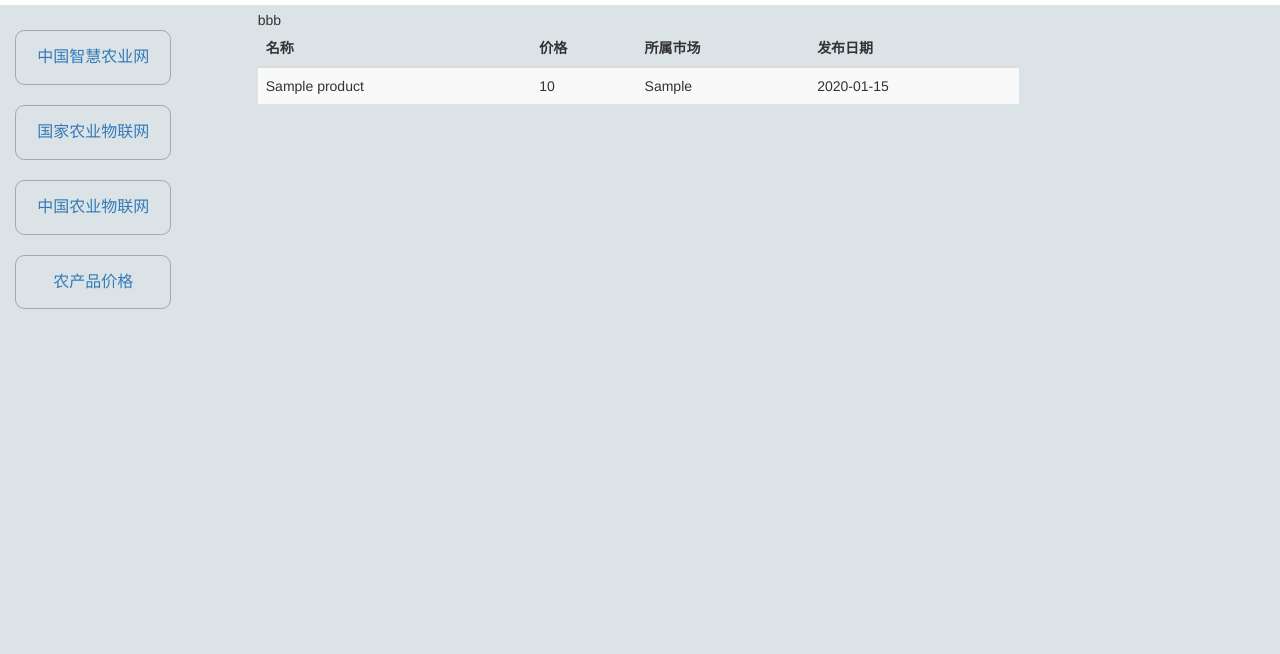
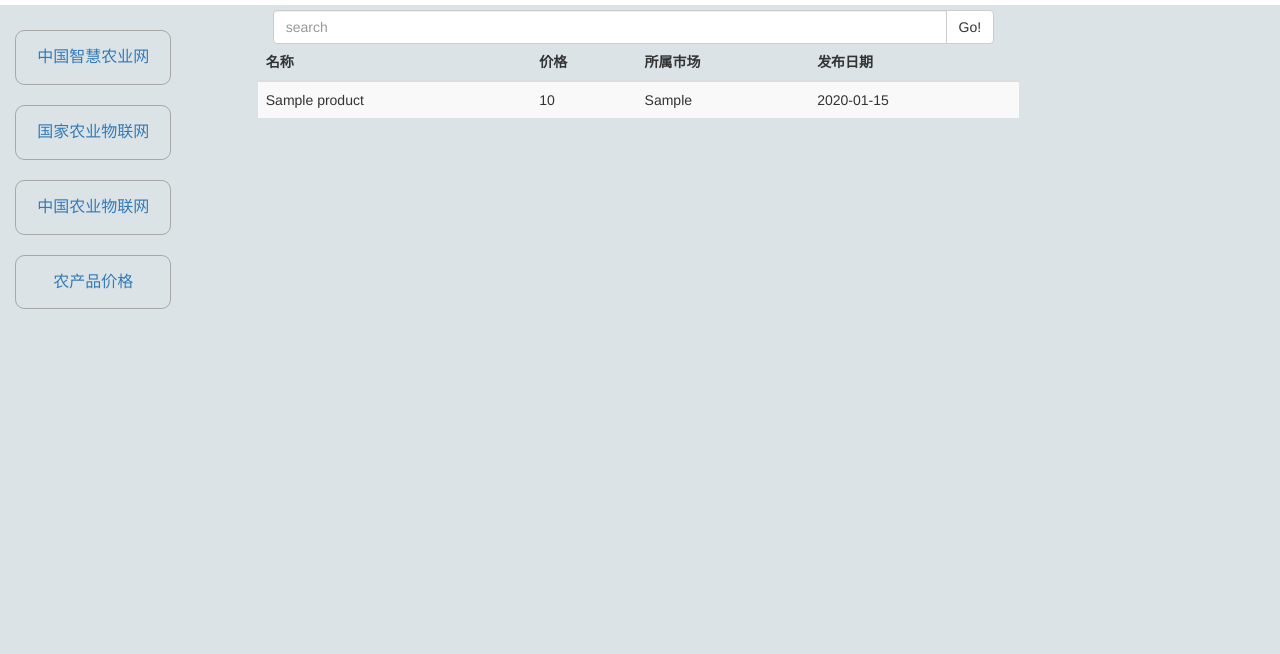
Before and after one commit to Christings/flask_scrapy_aiot, a Python web app: template flask_aiot/app/templates/PriceDataList.html in a window 1280 px wide. Shown: the part 71-725 px from the top of the page. Run offline with Jinja, Linux system fonts and the light colour scheme; the template is opened without the code that fills it: most values are stand-ins (such as "Sample title", 1, 10 or a date in 2020); some libraries are stand-ins or nearby versions.

Commit message:
农产品价格的html

```diff
--- a/flask_aiot/app/templates/PriceDataList.html
+++ b/flask_aiot/app/templates/PriceDataList.html
@@ -2,7 +2,19 @@
 {% import "_macros.html" as macros %}
 
 {% block search %}
-    <div>bbb</div>
+    <div id="tfheader">
+        <form name="searchproduct" id="productsearch" method="POST" action="/searchproduct">
+            <div class="col-sm-11">
+                <div class="input-group">
+                    <input type="text" class="form-control" name="text" placeholder="search">
+                    <span class="input-group-btn">
+                        <button class="btn btn-default" type="submit">Go!</button>
+                    </span>
+                </div><!-- /input-group -->
+            </div>
+        </form>
+        <div class="tfclear"></div>
+    </div>
 {% endblock %}
 
 {% block pricedata %}
```
